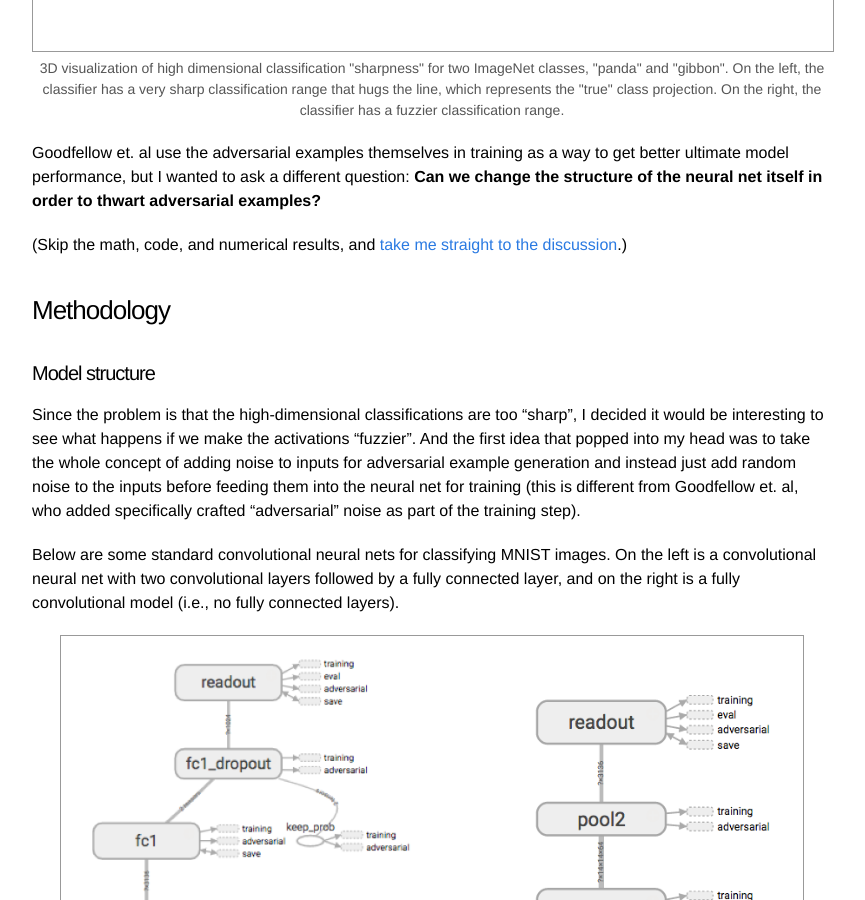
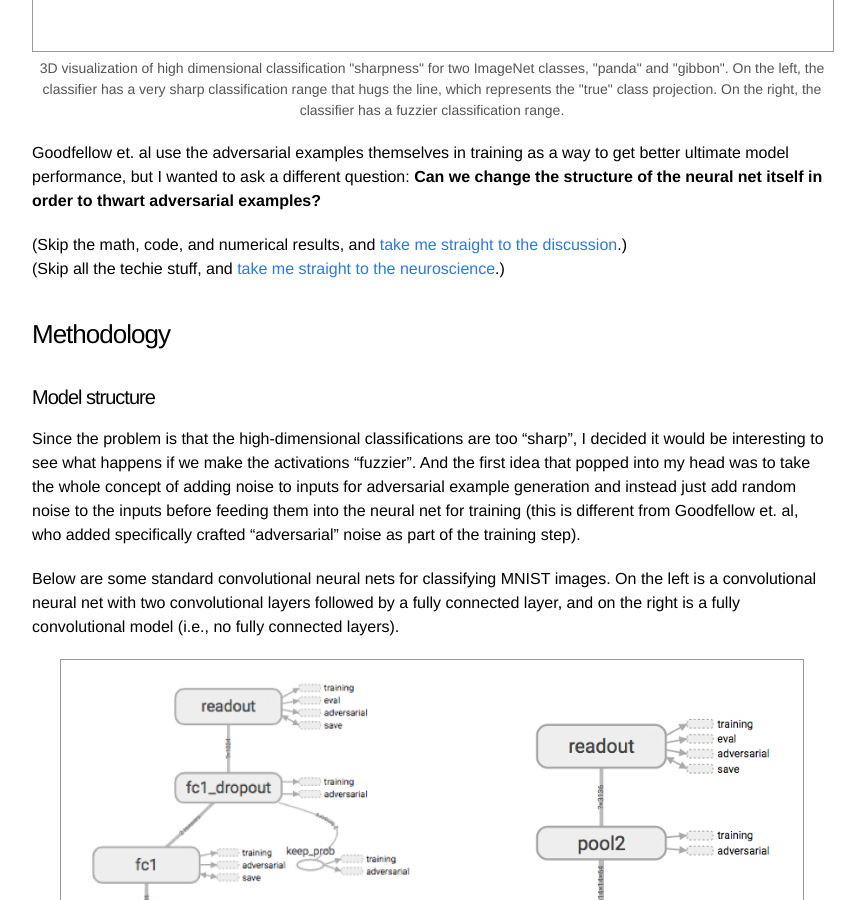
Before and after one commit to dalewis/dalewis.github.io, a Jekyll site: the page built from _posts/2017-04-03-adversarial-mnist.markdown, in a window 1280 px wide and 900 px high, scrolled down 1669 px. Shown: the whole window, without its empty margins (208-1073 px from the left). Built offline with Jekyll 4.4.1, drawn with Linux system fonts in a browser that asks for light colours; formulas are drawn with MathJax 3.

Commit message:
Add jump to neuroscience section.

```diff
--- a/_posts/2017-04-03-adversarial-mnist.markdown
+++ b/_posts/2017-04-03-adversarial-mnist.markdown
@@ -83,7 +83,8 @@ Rather than focusing on high-dimensional dot products, the way I like to think o
 
 Goodfellow et. al use the adversarial examples themselves in training as a way to get better ultimate model performance, but I wanted to ask a different question: **Can we change the structure of the neural net itself in order to thwart adversarial examples?**
 
-(Skip the math, code, and numerical results, and [take me straight to the discussion](#discussion).)
+(Skip the math, code, and numerical results, and [take me straight to the discussion](#discussion).)<br>
+(Skip all the techie stuff, and [take me straight to the neuroscience](#neuroscience).)
 
 ### Methodology
 
@@ -459,6 +460,7 @@ Let's take a look at another model from above: *input - d0.30 - conv1 - conv2 -
 
 Thus, this model is extremely resilient to adversarial examples while also maintaining nearly the same model performance as the simple conv net without distortion layers!
 
+<a id="neuroscience"></a>
 #### Neuroscientific musings
 
 Adversarial examples also provide us with interesting insights into how visual processing in the human brain differs from that of convolutional neural nets. It should be clear by now that neural nets *do not "see" at all like humans*. I'm going to say that again, because it bears repeating: neural nets that classify or detect objects in images *do so in a way that is fundamentally different from humans*. The definition of adversarial examples used in the AI community usually refers to examples that humans can't distinguish, but that cause incorrect predictions by the neural net. So while humans see the number "3", or a panda, the neural net sees an "8", or a gibbon.
```
